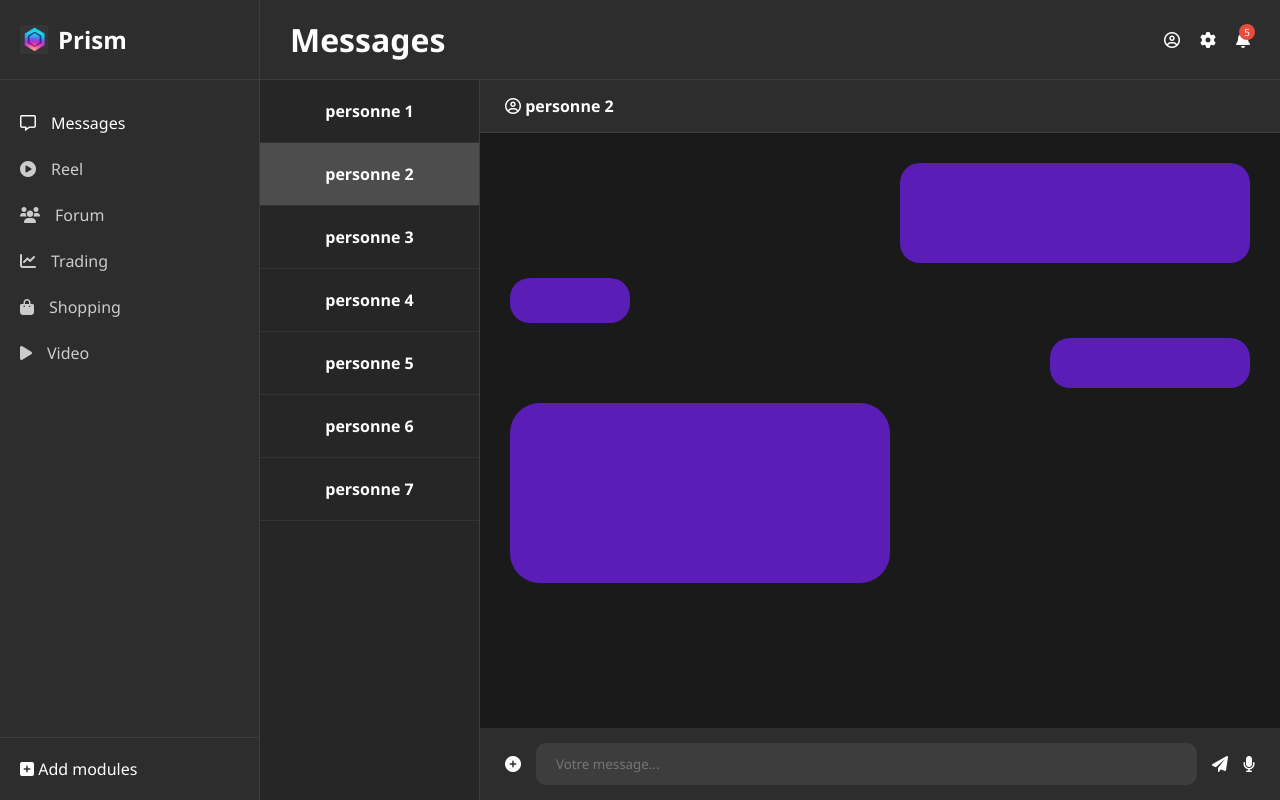
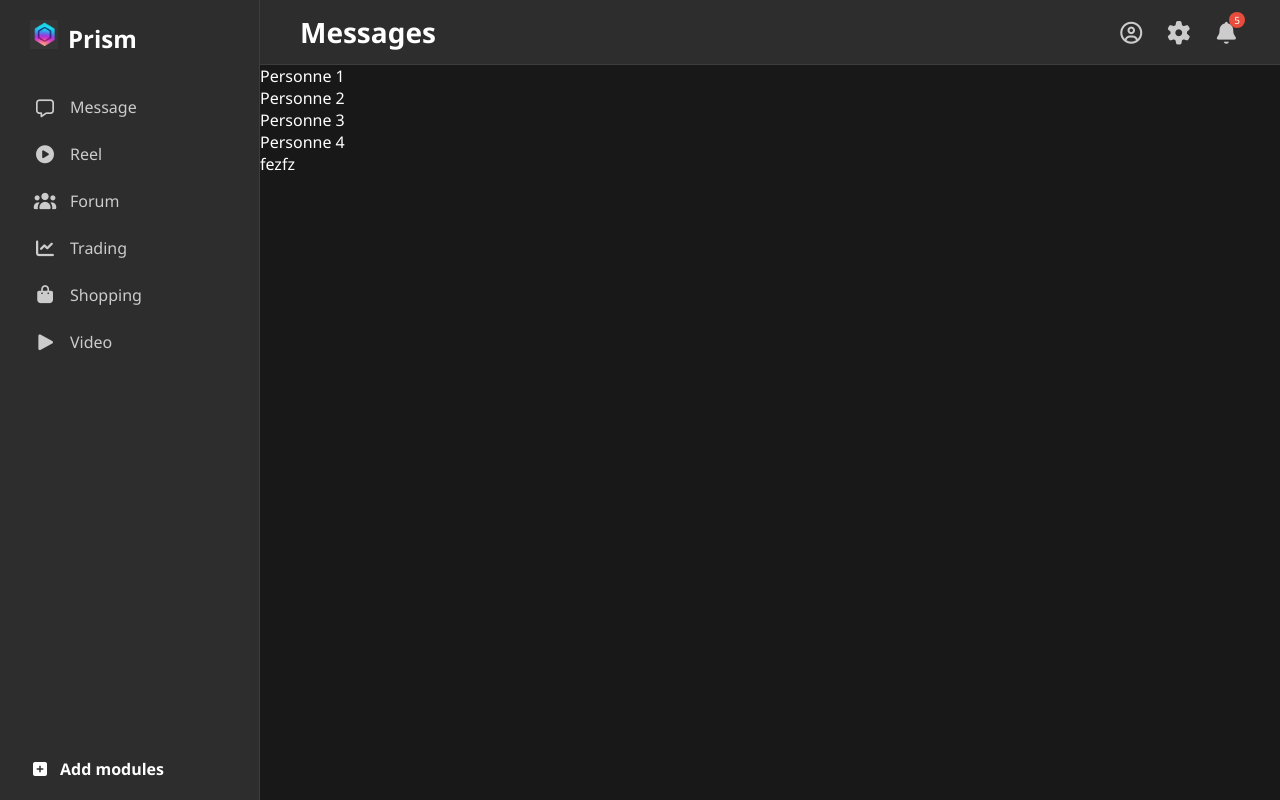
Before and after one commit to Hirukiu/Prism-Yowl, a plain HTML site: page mvp/frontend/message.html in a window 1280 px wide. Drawn offline with Linux system fonts and the light colour scheme.

Commit message:
page profile edit.html et profil edit .css

```diff
--- a/mvp/frontend/message.css
+++ b/mvp/frontend/message.css
@@ -1,12 +1,8 @@
-:root {
-    --hauteur-barre: 80px;
-}
-
 * {
     margin: 0;
     padding: 0;
     box-sizing: border-box;
-    font-family: 'Segoe UI', sans-serif;
+    font-family: 'Segoe UI', Tahoma, Geneva, Verdana, sans-serif;
 }
 
 body {
@@ -15,53 +11,71 @@ body {
     display: flex;
     height: 100vh;
     overflow: hidden;
+
 }
+
+
 
 .sidebar {
     width: 260px;
     background-color: #2d2d2d;
     display: flex;
     flex-direction: column;
+    padding: 20px;
     border-right: 1px solid #3d3d3d;
 }
 
 .logo {
-    height: var(--hauteur-barre);
     display: flex;
     align-items: center;
-    padding: 0 20px;
     font-size: 24px;
     font-weight: bold;
+    margin-bottom: 40px;
+    padding-left: 10px;
     gap: 10px;
-    border-bottom: 1px solid #3d3d3d;
 }
 
 .nav-links {
     list-style: none;
-    padding: 20px 0;
     flex-grow: 1;
 }
 
 .nav-links li {
-    padding: 12px 20px;
+    margin-bottom: 25px;
 }
 
 .nav-links a {
+    text-decoration: none;
     color: #ccc;
-    text-decoration: none;
+    font-size: 16px;
     display: flex;
     align-items: center;
-    gap: 15px;
+    transition: 0.3s;
+    padding-left: 10px;
 }
 
-.nav-links li.active a, .nav-links a:hover {
+.nav-links a:hover {
     color: white;
 }
 
+.nav-links i {
+    width: 30px;
+    margin-right: 10px;
+    font-size: 18px;
+}
+
 .add-modules {
-    padding: 20px;
-    border-top: 1px solid #3d3d3d;
+    margin-top: auto;
+    color: white;
+    font-weight: bold;
+    display: flex;
+    align-items: center;
     cursor: pointer;
+    padding-left: 10px;
+}
+
+.add-modules i {
+    margin-right: 10px;
 }
 
 
@@ -69,21 +83,36 @@ body {
     flex: 1;
     display: flex;
     flex-direction: column;
+    background-color: #181818;
+    overflow-y: auto;
+
 }
 
 header {
-    height: var(--hauteur-barre);
-    background-color: #2d2d2d;
+    height: 65px;
     display: flex;
     align-items: center;
     justify-content: space-between;
-    padding: 0 30px;
+    padding: 0 40px;
+    background-color: #2d2d2d;
     border-bottom: 1px solid #3d3d3d;
+    flex-shrink: 0;
+}
+
+header h1 {
+    font-size: 28px;
 }
 
 .header-icons {
     display: flex;
     gap: 20px;
+    align-items: center;
+}
+
+.icon-btn {
+    font-size: 22px;
+    color: #ccc;
+    cursor: pointer;
     position: relative;
 }
 
@@ -91,90 +120,148 @@ header {
     position: absolute;
     top: -5px;
     right: -5px;
-    background: #e74c3c;
+    background-color: #e74c3c;
+    color: white;
+    font-size: 10px;
     width: 16px;
     height: 16px;
     border-radius: 50%;
-    font-size: 10px;
     display: flex;
+    align-items: center;
     justify-content: center;
+}
+
+.profile-layout {
+    display: flex;
+    padding: 50px 60px;
+    gap: 80px;
+
+}
+
+.left-column {
+    display: flex;
+    flex-direction: column;
     align-items: center;
+    width: 200px;
+
+}
+
+.avatar-circle {
+    width: 180px;
+    height: 180px;
+    background-color: white;
+    border-radius: 50%;
+    margin-bottom: 20px;
 }
 
 
-.messaging-container {
-    display: flex;
-    flex: 1;
+
+.btn-edit {
+    background-color: #8A2BE2;
+    color: white;
+    border: none;
+    padding: 10px 40px;
+    border-radius: 8px;
+    font-weight: bold;
+    font-size: 14px;
+    cursor: pointer;
+    letter-spacing: 1px;
+    transition: background-color 0.3s;
+    margin-bottom: 35px;
 }
 
-.contacts-sidebar {
-    width: 220px;
-    background-color: #262626;
-    border-right: 1px solid #3d3d3d;
+.btn-edit:hover {
+    background-color: #7223bd;
 }
 
-.contact-item {
-    padding: 20px;
-    text-align: center;
+
+.btn-description {
+    background-color: #333;
+    color: #fff;
+    border: none;
+    padding: 15px 30px;
+    border-radius: 8px;
     font-weight: bold;
-    border-bottom: 1px solid #333;
     cursor: pointer;
 }
 
-.active-user {
-    background-color: #4d4d4d;
+
+.right-column {
+    flex: 1;
+
 }
 
-.chat-area {
-    flex: 1;
-    display: flex;
-    flex-direction: column;
+.user-header {
+    margin-bottom: 30px;
 }
 
-.chat-user-header {
-    padding: 15px 25px;
-    background-color: #2d2d2d;
-    border-bottom: 1px solid #3d3d3d;
-    font-weight: bold;
+.user-header h2 {
+    font-size: 32px;
+    margin-bottom: 5px;
 }
 
-.messages-display {
-    flex: 1;
-    padding: 30px;
-    display: flex;
-    flex-direction: column;
-    gap: 15px;
-    overflow-y: auto;
+.user-header .user-gras {
+    color: #888;
+    font-size: 16px;
 }
 
-.bubble {
-    background-color: #5a1eb6;
-    border-radius: 20px;
+
+.info-grid {
+    display: grid;
+    grid-template-columns: 1fr 1fr;
+
+    gap: 20px;
+    margin-bottom: 30px;
 }
 
-.sent { align-self: flex-end; }
-.received { align-self: flex-start; }
-
-
-.small { width: 120px; height: 45px; }
-.medium { width: 200px; height: 50px; }
-.large { width: 350px; height: 100px; }
-.extra-large { width: 380px; height: 180px; border-radius: 30px; }
-
-.chat-input-bar {
-    padding: 15px 25px;
-    background-color: #2d2d2d;
+.info-card {
+    border: 2px solid #5a1eb6;
+    border-radius: 10px;
+    padding: 15px 20px;
     display: flex;
     align-items: center;
     gap: 15px;
+    background-color: transparent;
+
 }
 
-.chat-input-bar input {
-    flex: 1;
+.info-card i {
+    font-size: 20px;
+    color: #ccc;
+}
+
+.info-card span {
+    font-weight: bold;
+    font-size: 14px;
+}
+
+
+.description-section {
+
+
+    display: flex;
+    flex-direction: column;
+    background-color: #2d2d2d;
+    padding: 20px;
+    border-radius: 8px;
+    min-height: 150px;
+    margin-bottom: 20px;
+}
+
+.bio-section h3 {
+    font-size: 16px;
+    margin-bottom: 10px;
+    color: #fff;
+}
+
+
+.description {
+    margin-top: 15px;
     background-color: #3d3d3d;
-    border: none;
-    border-radius: 10px;
-    padding: 12px 20px;
+    resize: vertical;
     color: white;
-    outline: none;
 }
+
+.main-content::-webkit-scrollbar {
+    display: none
+}
--- a/mvp/frontend/message.html
+++ b/mvp/frontend/message.html
@@ -1,33 +1,40 @@
 <!DOCTYPE html>
 <html lang="fr">
+
 <head>
     <meta charset="UTF-8">
     <meta name="viewport" content="width=device-width, initial-scale=1.0">
-    <title>Prism - Messages</title>
-    <link rel="stylesheet" href="https://cdnjs.cloudflare.com/ajax/libs/font-awesome/6.0.0/css/all.min.css">
-    <link rel="stylesheet" href="message.css">
+    <title>Messages</title>
+    <link rel="stylesheet" href="https://cdnjs.cloudflare.com/ajax/libs/font-awesome/7.0.1/css/all.min.css"
+        integrity="sha512-2SwdPD6INVrV/lHTZbO2nodKhrnDdJK9/kg2XD1r9uGqPo1cUbujc+IYdlYdEErWNu69gVcYgdxlmVmzTWnetw=="
+        crossorigin="anonymous" referrerpolicy="no-referrer" />
+    <link rel="stylesheet" href="./profil-edit.css">
 </head>
+
 <body>
 
     <div class="sidebar">
         <div class="logo">
-            <img src="./img/prsime.webp" width="28" alt="Logo">
+            <div><img src="./img/prsime.webp" width="28px" alt=""></div>
             Prism
         </div>
+
         <ul class="nav-links">
-            <li class="active"><a href="#"><i class="fa-regular fa-message"></i> Messages</a></li>
+            <li><a href="#"><i class="fa-regular fa-message"></i> Message</a></li>
             <li><a href="#"><i class="fas fa-play-circle"></i> Reel</a></li>
             <li><a href="#"><i class="fas fa-users"></i> Forum</a></li>
             <li><a href="#"><i class="fas fa-chart-line"></i> Trading</a></li>
             <li><a href="#"><i class="fas fa-shopping-bag"></i> Shopping</a></li>
             <li><a href="#"><i class="fa-solid fa-play"></i> Video</a></li>
         </ul>
+
         <div class="add-modules">
             <i class="fas fa-plus-square"></i> Add modules
         </div>
     </div>
 
     <div class="main-content">
+
         <header>
             <h1>Messages</h1>
             <div class="header-icons">
@@ -40,38 +47,24 @@
             </div>
         </header>
 
-        <div class="messaging-container">
-            <div class="contacts-sidebar">
-                <div class="contact-item">personne 1</div>
-                <div class="contact-item active-user">personne 2</div>
-                <div class="contact-item">personne 3</div>
-                <div class="contact-item">personne 4</div>
-                <div class="contact-item">personne 5</div>
-                <div class="contact-item">personne 6</div>
-                <div class="contact-item">personne 7</div>
-            </div>
+        <div class="recipient">
+            <ul>
+                <li>Personne 1</li>
+                <li>Personne 2</li>
+                <li>Personne 3</li>
+                <li>Personne 4</li>
+            </ul>
 
-            <div class="chat-area">
-                <div class="chat-user-header">
-                    <i class="far fa-user-circle"></i> personne 2
-                </div>
+        </div>
 
-                <div class="messages-display">
-                    <div class="bubble sent large"></div>
-                    <div class="bubble received small"></div>
-                    <div class="bubble sent medium"></div>
-                    <div class="bubble received extra-large"></div>
-                </div>
 
-                <div class="chat-input-bar">
-                    <div class="input-icon"><i class="fas fa-plus-circle"></i></div>
-                    <input type="text" placeholder="Votre message...">
-                    <div class="input-icon"><i class="fas fa-paper-plane"></i></div>
-                    <div class="input-icon"><i class="fas fa-microphone"></i></div>
-                </div>
-            </div>
+        <div class="message">
+            <p>fezfz</p>
+
         </div>
+
     </div>
 
 </body>
+
 </html>
--- a/mvp/frontend/profil-edit.css
+++ b/mvp/frontend/profil-edit.css
@@ -11,7 +11,10 @@ body {
     display: flex;
     height: 100vh;
     overflow: hidden;
+
 }
+
+
 
 .sidebar {
     width: 260px;
@@ -82,16 +85,18 @@ body {
     flex-direction: column;
     background-color: #181818;
     overflow-y: auto;
+
 }
 
 header {
-    height: 80px;
+    height: 65px;
     display: flex;
     align-items: center;
     justify-content: space-between;
     padding: 0 40px;
     background-color: #2d2d2d;
     border-bottom: 1px solid #3d3d3d;
+    flex-shrink: 0;
 }
 
 header h1 {
@@ -211,7 +216,6 @@ header h1 {
 
 .info-card {
     border: 2px solid #5a1eb6;
-
     border-radius: 10px;
     padding: 15px 20px;
     display: flex;
@@ -250,7 +254,14 @@ header h1 {
     color: #fff;
 }
 
-.description textarea {
-   color: #aaa;
-    font-size: 14px;
+
+.description {
+    margin-top: 15px;
+    background-color: #3d3d3d;
+    resize: vertical;
+    color: white;
 }
+
+.main-content::-webkit-scrollbar {
+    display: none
+}
--- a/mvp/frontend/profil.css
+++ b/mvp/frontend/profil.css
@@ -11,6 +11,9 @@ body {
     display: flex;
     height: 100vh;
     overflow: hidden;
+}
+header h1 {
+    font-size: 28px;
 }
 
 .sidebar {
@@ -84,18 +87,16 @@ body {
 }
 
 header {
-    height: 80px;
+    height: 65px;
     display: flex;
     align-items: center;
     justify-content: space-between;
     padding: 0 40px;
     background-color: #2d2d2d;
+    flex-shrink: 0;
     border-bottom: 1px solid #3d3d3d;
 }
 
-header h1 {
-    font-size: 28px;
-}
 
 .header-icons {
     display: flex;
@@ -108,6 +109,8 @@ header h1 {
     color: #ccc;
     cursor: pointer;
     position: relative;
+    text-decoration: none;
+
 }
 
 .badge {
@@ -157,6 +160,7 @@ header h1 {
     cursor: pointer;
     letter-spacing: 1px;
     transition: background-color 0.3s;
+    text-decoration: none;
 }
 
 .btn-edit:hover {
@@ -253,3 +257,7 @@ header h1 {
 .photo-galery:hover img {
     transform: scale(1.05);
 }
+
+.main-content::-webkit-scrollbar {
+    display: none
+}
--- a/mvp/frontend/reel.css
+++ b/mvp/frontend/reel.css
@@ -20,6 +20,7 @@ body {
     flex-direction: column;
     padding: 20px;
     border-right: 1px solid #3d3d3d;
+    border-bottom: 1px solid #3d3d3d;
 }
 
 .logo {
@@ -30,6 +31,7 @@ body {
     margin-bottom: 40px;
     padding-left: 10px;
     gap: 10px;
+
 }
 
 .nav-links {
@@ -69,6 +71,7 @@ body {
     align-items: center;
     cursor: pointer;
     padding-left: 10px;
+
 }
 
 .main-content {
@@ -80,7 +83,7 @@ body {
 }
 
 header {
-    height: 80px;
+    height: 65px;
     display: flex;
     align-items: center;
     justify-content: space-between;
```
Also changed, not shown: mvp/frontend/profil-edit.html (+1 -1 lines), mvp/frontend/profil.html (+1 -1 lines), mvp/frontend/reel.html (+1 -1 lines).
